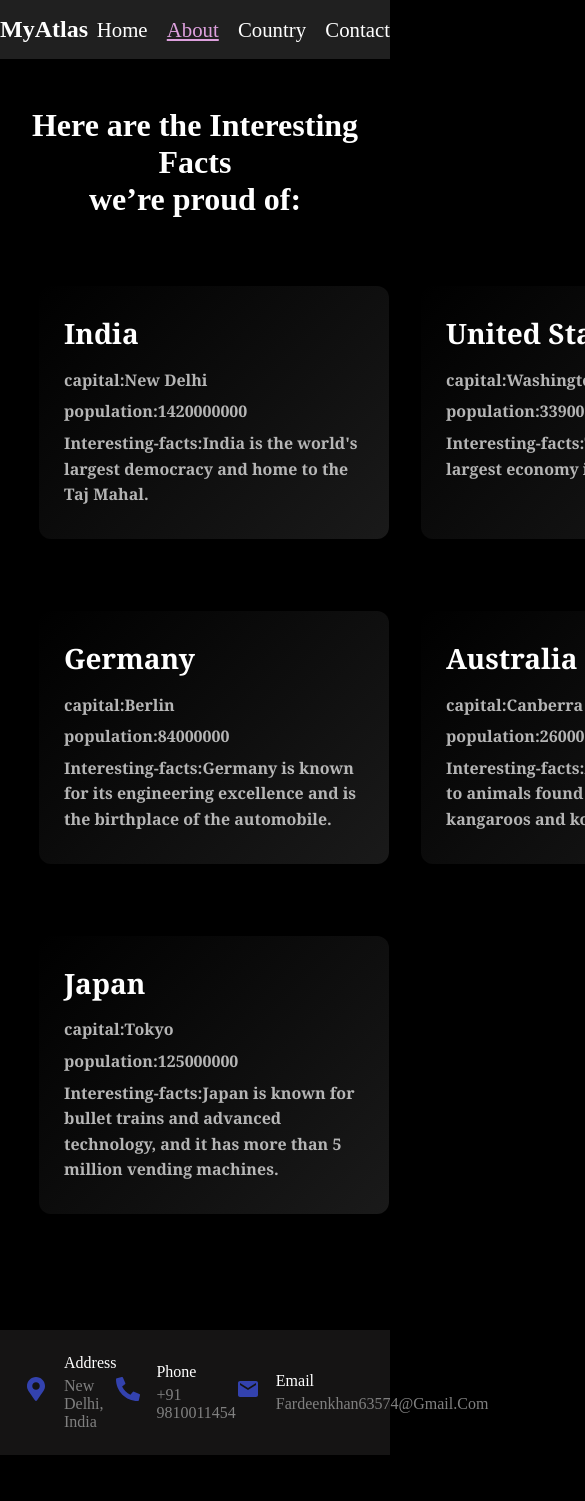
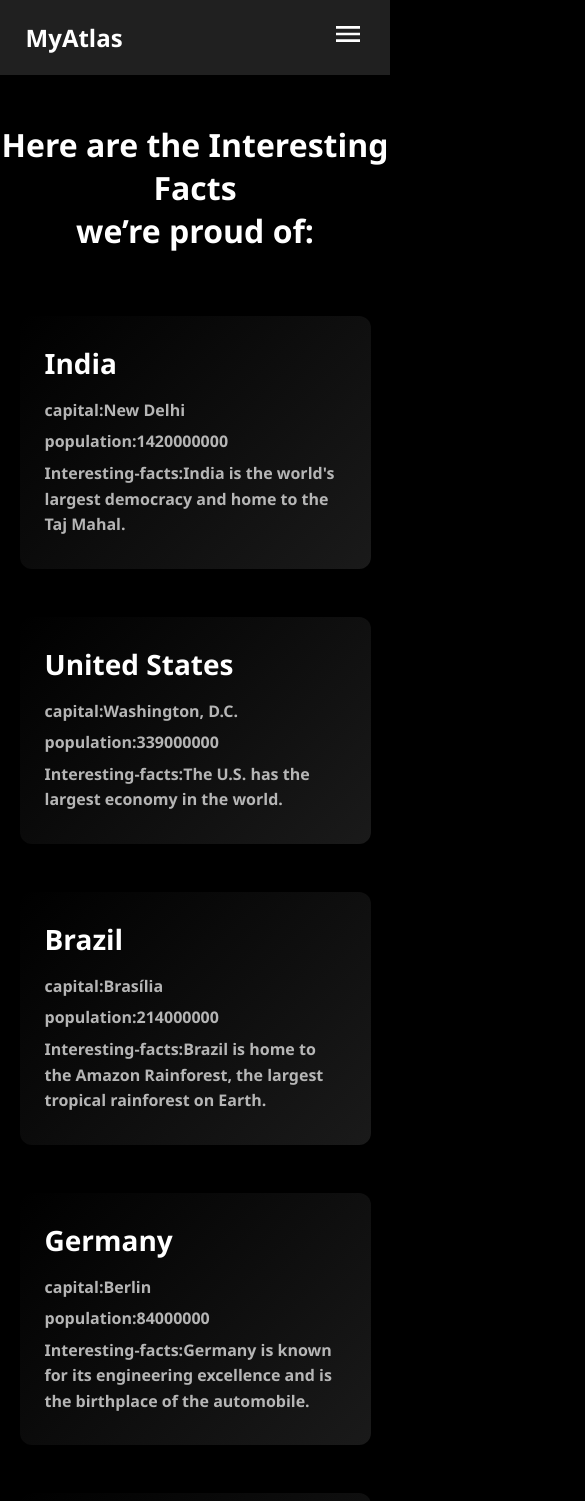
Before and after one commit to fardeen-99/react-journey, a React (Vite) app in the folder reactfinal/: page /about in a window 390 px wide. Shown: the top 1501 px of the page, 585 px wide, since content can reach past the window. Before the commit the page ends 1455 px from the top, so only its background shows below. Built offline with nearby package versions, Linux system fonts and the light colour scheme.

Commit message:
worldAtlas

```diff
--- a/reactfinal/src/App.css
+++ b/reactfinal/src/App.css
@@ -1,6 +1,6 @@
 *{
   margin: 0;padding: 0;box-sizing: border-box;
-
+  font-family: 'Segoe UI', Tahoma, Geneva, Verdana, sans-serif;
 }
 html,body{
   height: 100%;
@@ -301,6 +301,8 @@ justify-content: center;
   }
   .sec {
     flex-direction: column;
+    margin-top: 2rem;
+    /* margin-bottom: 0; */
   }
   .sec button,
   .lola {
@@ -436,3 +438,228 @@ select option {
 padding: 1rem 3rem;
 border-radius: 1rem;
 }
+@media (min-width: 1500px) {
+  .head, .cont, .cover, .container {
+    max-width: 1400px;
+  }
+}
+/* ========== Tablet (768px — 1024px) ========== */
+@media (max-width: 1024px) {
+
+  .cont {
+    grid-template-columns: 1fr;
+    text-align: center;
+    /* margin: 0;
+     */
+     /* padding: 0; */
+  }
+
+  .boxer {
+    grid-template-columns: 1fr 1fr;
+    gap: 1rem;
+  }
+
+  .cover {
+    grid-template-columns: 1fr 1fr 1fr;
+  }
+
+  .container {
+    grid-template-columns: 1fr;
+  }
+
+  .akhir {
+    width: 90%;
+  }
+}
+/* ========== Mobile (max-width: 768px) ========== */
+@media (max-width: 768px) {
+
+  /* Navbar
+  .head {
+    flex-direction: column;
+    gap: 1rem;
+    padding: 1rem;
+    text-align: center;
+  } */
+
+
+
+  /* Hero Section */
+  .cont {
+    grid-template-columns: 1fr;
+    text-align: center;
+    padding: 2rem 1rem;
+  }
+
+  .first h1 {
+    font-size: 32px;
+    line-height: 38px;
+  }
+
+  .first p {
+    font-size: 14px;
+  }
+
+  button {
+    width: 60%;
+    margin: auto;
+  }
+
+  .sec img {
+    width: 90%;
+    margin: auto;
+  }
+
+  /* Three Card Section */
+  .boxer {
+    grid-template-columns: 1fr;
+    width: 90%;
+  }
+
+  .card {
+    width: 100%;
+    margin: 1rem auto;
+  }
+
+  /* Footer */
+  .f1 {
+    /* grid-template-columns: 1fr; */
+    gap: 1.5rem;
+    align-items: center;
+    justify-content: center;
+    text-align: center;
+    padding: 1rem;
+  }
+
+  .boxx {
+    justify-content: center;
+    flex-direction: column;
+    font-size: .6rem;
+    gap: 4px;
+  }
+  .loc{
+    font-size: 1rem;
+  }
+
+
+  /* FORM */
+  form {
+    width: 90%;
+  }
+
+  input, textarea {
+    font-size: 14px;
+  }
+
+  /* Country Grid */
+  .cover {
+    grid-template-columns: 1fr ;
+    gap: 2.5rem;
+    padding: 2rem 1rem;
+  }
+
+  .olo {
+    width: 100%;
+    gap: 1.1rem;
+  }
+
+  .image {
+    width: 80%;
+
+    margin: auto;
+  }
+
+  .btn-b {
+    width: 80%;
+  }
+
+  /* Single Country Page */
+  .container {
+    grid-template-columns: 1fr;
+    padding: 2rem 1rem;
+  }
+
+  .pehla {
+    width: 90%;
+  }
+
+  .doora {
+    font-size: 14px;
+  }
+
+  /* Top Controls (search + sort + filter) */
+  .akhir {
+    flex-direction: column;
+    gap: 1rem;
+    width: 100%;
+    padding: 2rem 0;
+  }
+
+  .motu {
+    width: 80%;
+  }
+
+  .gazi {
+    width: 80%;
+    text-transform: uppercase;
+  }
+
+  select {
+    width: 80%;
+    /* padding: 0;
+    font-size: smaller; */
+  }
+}
+.menu{
+  font-size: 2rem;
+  color: white;
+display: none;
+}
+@media (max-width:700px) {
+
+  .menu{
+    display: block;
+  }
+  .head{
+    padding: 1rem 1.6rem;
+
+  }
+  ul{
+    flex-direction: column;
+    position: absolute;
+    top: 8vh;
+    left: -100%;
+    /* left: 0; */
+    width: 100%;
+padding: 2rem 0;
+/* font-size: 3rem; */
+   background-color:#1a1a1a;
+   text-align: center;
+   font-weight: 700;
+  }
+  .first{
+    gap: 2rem;
+    margin-top: 2rem;
+  }
+  .formm{
+    min-height: 83vh;
+  }
+  .akhir{
+    gap: 1.1rem;
+  }
+}
+.ajau{
+  left: 0;
+}
+.noni{
+  padding: .7rem 0;
+  width: 60%;
+  display: flex;
+  align-items: center;
+  justify-content: center;
+  /* margin: auto; */
+}
+/* FREEZE SCROLL WHEN MENU OPEN */
+body.menu-open {
+  overflow: hidden;
+}
--- a/reactfinal/src/header.jsx
+++ b/reactfinal/src/header.jsx
@@ -1,29 +1,51 @@
 import { NavLink } from "react-router-dom"
+import { TiThMenuOutline } from "react-icons/ti";
+import { useEffect, useState } from "react";
+import { IoClose } from "react-icons/io5";
+import { IoMdMenu } from "react-icons/io";
+
 export const Header=()=>{
+const[open,setopen]=useState(false)
 
+
+
+
+useEffect(() => {
+  if (open) {
+    document.body.classList.add("menu-open");
+  } else {
+    document.body.classList.remove("menu-open");
+  }
+}, [open]);
 return(
     <>
+
+
     <nav>
         <div className="head">
             <h1>MyAtlas</h1>
-            <ul>
+            <div className="menu"  onClick={()=>setopen(!open)}>{open?<IoClose />
+:<IoMdMenu />
+}
+</div>
+            <ul className={open?"ul ajau":""}>
                 <li>
     <NavLink className={({isActive})=>
-    isActive?"lol":""} to="/">home</NavLink>
+    isActive?"lol":""} to="/"   onClick={()=>setopen(false)}>home</NavLink>
                 </li>
                 <li>
     <NavLink className={({isActive})=>
-    isActive?"lol":""}to="/about">about</NavLink>
+    isActive?"lol":""}to="/about" onClick={()=>setopen(false)}>about</NavLink>
 
                 </li>
                 <li>
     <NavLink className={({isActive})=>
-    isActive?"lol":""}to="/country">country</NavLink>
+    isActive?"lol":""}to="/country" onClick={()=>setopen(false)}>country</NavLink>
 
                 </li>
                 <li>
     <NavLink className={({isActive})=>
-    isActive?"lol":""} to="/contact">contact</NavLink>
+    isActive?"lol":""} to="/contact" onClick={()=>setopen(false)}>contact</NavLink>
 
                 </li>
             </ul>
--- a/reactfinal/src/pages/country.jsx
+++ b/reactfinal/src/pages/country.jsx
@@ -43,10 +43,10 @@ const chalo= searchu && filteru
 
 console.log(country)
 if(isPending){
-    return(
-        <Atom color="#32cd32" size="medium" text="" textColor="" />
 
-    )
+     return    <Atom color="#32cd32" size="medium" text="" textColor="" />
+
+
 }
 let navu=useNavigate()
 
--- a/reactfinal/src/pages/home.jsx
+++ b/reactfinal/src/pages/home.jsx
@@ -11,13 +11,14 @@ return(
         <div className="first">
             <h1>Explore the World, One Country at a Time.</h1>
             <p>Discover the history, culture, and beauty of every nation. Sort, search, and filter through countries to find the details you need.</p>
-            <button>start exploring<NavLink to="/country"><FaArrowRightLong style={{color:"white",marginTop:"5px"}} />
-</NavLink></button>
+           <NavLink to="/country"> <button className="noni">start exploring<FaArrowRightLong style={{color:"white",marginTop:"5px"}} />
+</button></NavLink>
         </div>
         <div className="sec"><img src="https://github.com/thapatechnical/thapa-react-19-website/blob/master/react_country_thapa/public/images/world.png?raw=true" alt="atlas" /></div>
         </div>
 
         <About/>
+
     </main>
     </>
 )
```
